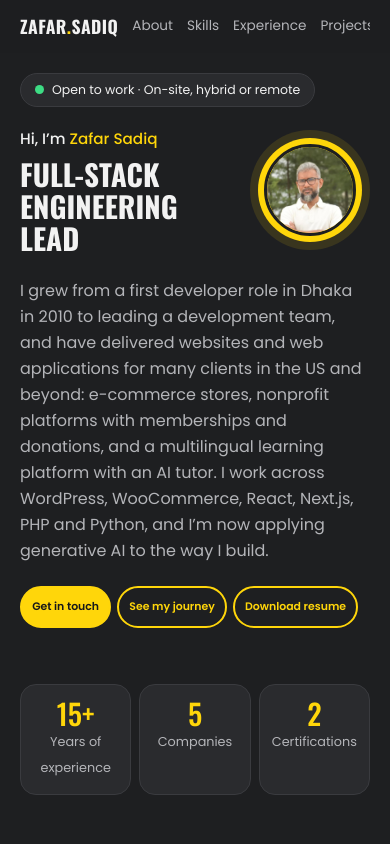
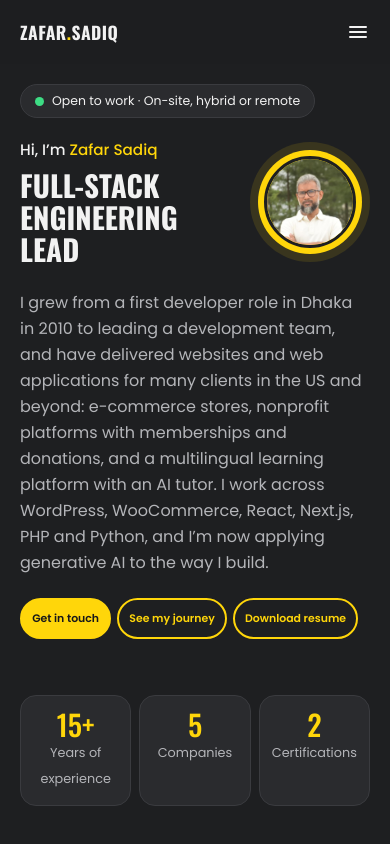
Before and after one commit to zafarsadiq/portfolio, a Next.js app: page / in a window 390 px wide. Shown: the top 844 px of the page. Built offline with nearby package versions, Linux system fonts and the light colour scheme.

Commit message:
Full-width About intro and mobile burger menu

```diff
--- a/components/About.tsx
+++ b/components/About.tsx
@@ -9,7 +9,7 @@ const cards = [
 export default function About() {
   return (
     <section id="about" className="pb-16">
-      <SectionTitle sub="I’m a full-stack engineer based in Bangladesh with a Computer Science degree from East West University. I started in 2010 at eBizzSol, worked across several teams in Dhaka, and spent nearly ten years as Lead Web Developer at 79mplus (2017–2026). I’m now looking for a role where I can put these skills to work.">
+      <SectionTitle wide sub="I’m a full-stack engineer based in Bangladesh with a Computer Science degree from East West University. I started in 2010 at eBizzSol, worked across several teams in Dhaka, and spent nearly ten years as Lead Web Developer at 79mplus (2017–2026). I’m now looking for a role where I can put these skills to work.">
         Who am I?
       </SectionTitle>
       <div className="grid grid-cols-[repeat(auto-fit,minmax(230px,1fr))] gap-4">
--- a/components/Nav.tsx
+++ b/components/Nav.tsx
@@ -1,20 +1,72 @@
+"use client";
+
+import { useEffect, useState } from "react";
 import { nav } from "@/lib/data";
 
 export default function Nav() {
+  const [open, setOpen] = useState(false);
+
+  useEffect(() => {
+    if (!open) return;
+    const onKey = (e: KeyboardEvent) => {
+      if (e.key === "Escape") setOpen(false);
+    };
+    window.addEventListener("keydown", onKey);
+    return () => window.removeEventListener("keydown", onKey);
+  }, [open]);
+
   return (
     <header className="sticky top-[env(safe-area-inset-top,0px)] z-50 bg-bg/95 backdrop-blur">
-      <nav className="mx-auto flex max-w-[1000px] items-center justify-between gap-3.5 px-5 py-3 md:py-[18px]">
-        <a href="#top" className="whitespace-nowrap font-display text-[1.1rem] font-bold tracking-wide md:text-[1.3rem]">
+      <nav aria-label="Main" className="mx-auto flex max-w-[1000px] items-center justify-between gap-3.5 px-5 py-3 md:py-[18px]">
+        <a
+          href="#top"
+          onClick={() => setOpen(false)}
+          className="whitespace-nowrap font-display text-[1.1rem] font-bold tracking-wide md:text-[1.3rem]"
+        >
           ZAFAR<span className="text-accent">.</span>SADIQ
         </a>
-        <div className="flex min-w-0 gap-3.5 overflow-x-auto text-[.85rem] [scrollbar-width:none] md:gap-[18px] [&::-webkit-scrollbar]:hidden">
+
+        {/* Desktop links */}
+        <div className="hidden gap-[18px] text-[.85rem] md:flex">
           {nav.map((n) => (
             <a key={n.href} href={n.href} className="whitespace-nowrap text-muted transition hover:text-accent">
               {n.label}
             </a>
           ))}
         </div>
+
+        {/* Mobile burger button */}
+        <button
+          type="button"
+          aria-label={open ? "Close menu" : "Open menu"}
+          aria-expanded={open}
+          aria-controls="mobile-menu"
+          onClick={() => setOpen((v) => !v)}
+          className="-mr-2 inline-flex h-10 w-10 items-center justify-center rounded-lg text-[#f2f2f2] transition hover:text-accent md:hidden"
+        >
+          <svg viewBox="0 0 24 24" aria-hidden="true" className="h-6 w-6 fill-none stroke-current" strokeWidth="2" strokeLinecap="round">
+            {open ? <path d="M6 6l12 12M18 6L6 18" /> : <path d="M4 7h16M4 12h16M4 17h16" />}
+          </svg>
+        </button>
       </nav>
+
+      {/* Mobile menu panel */}
+      {open && (
+        <div id="mobile-menu" className="absolute inset-x-0 top-full border-t border-line bg-bg shadow-[0_12px_24px_rgba(0,0,0,.35)] md:hidden">
+          <div className="mx-auto flex max-w-[1000px] flex-col px-5 py-2">
+            {nav.map((n) => (
+              <a
+                key={n.href}
+                href={n.href}
+                onClick={() => setOpen(false)}
+                className="border-b border-line py-3.5 text-[1rem] font-medium text-muted last:border-b-0 hover:text-accent"
+              >
+                {n.label}
+              </a>
+            ))}
+          </div>
+        </div>
+      )}
     </header>
   );
 }
--- a/components/SectionTitle.tsx
+++ b/components/SectionTitle.tsx
@@ -1,10 +1,10 @@
-export default function SectionTitle({ children, sub }: { children: React.ReactNode; sub?: string }) {
+export default function SectionTitle({ children, sub, wide }: { children: React.ReactNode; sub?: string; wide?: boolean }) {
   return (
     <>
       <h2 className="font-display text-[clamp(1.9rem,6vw,2.6rem)] font-medium uppercase leading-[1.1] after:mt-2.5 after:block after:h-1 after:w-14 after:rounded-sm after:bg-accent">
         {children}
       </h2>
-      {sub && <p className="mb-6 mt-3.5 max-w-[620px] text-muted">{sub}</p>}
+      {sub && <p className={`mb-6 mt-3.5 text-muted ${wide ? "w-full" : "max-w-[620px]"}`}>{sub}</p>}
     </>
   );
 }
```
